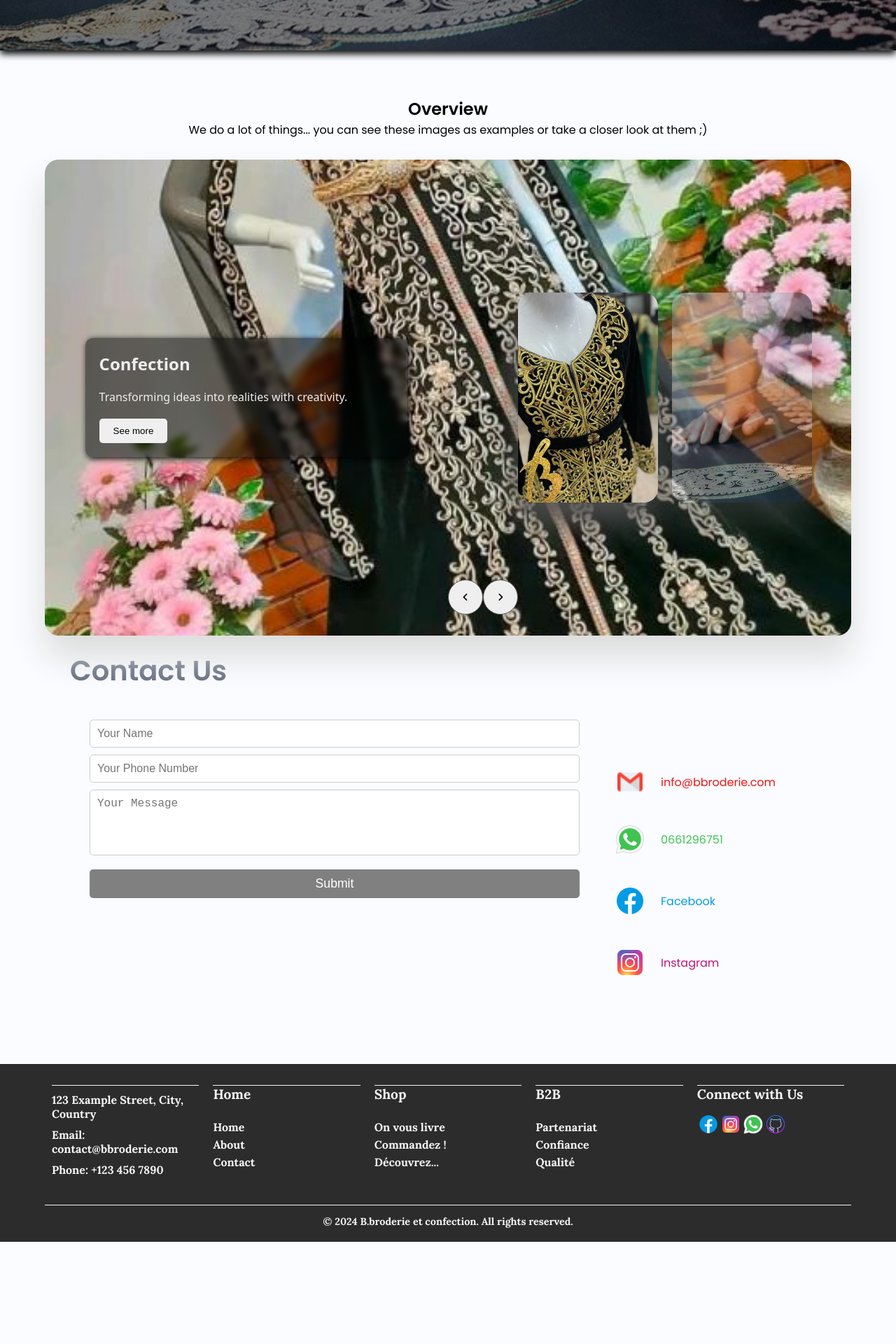
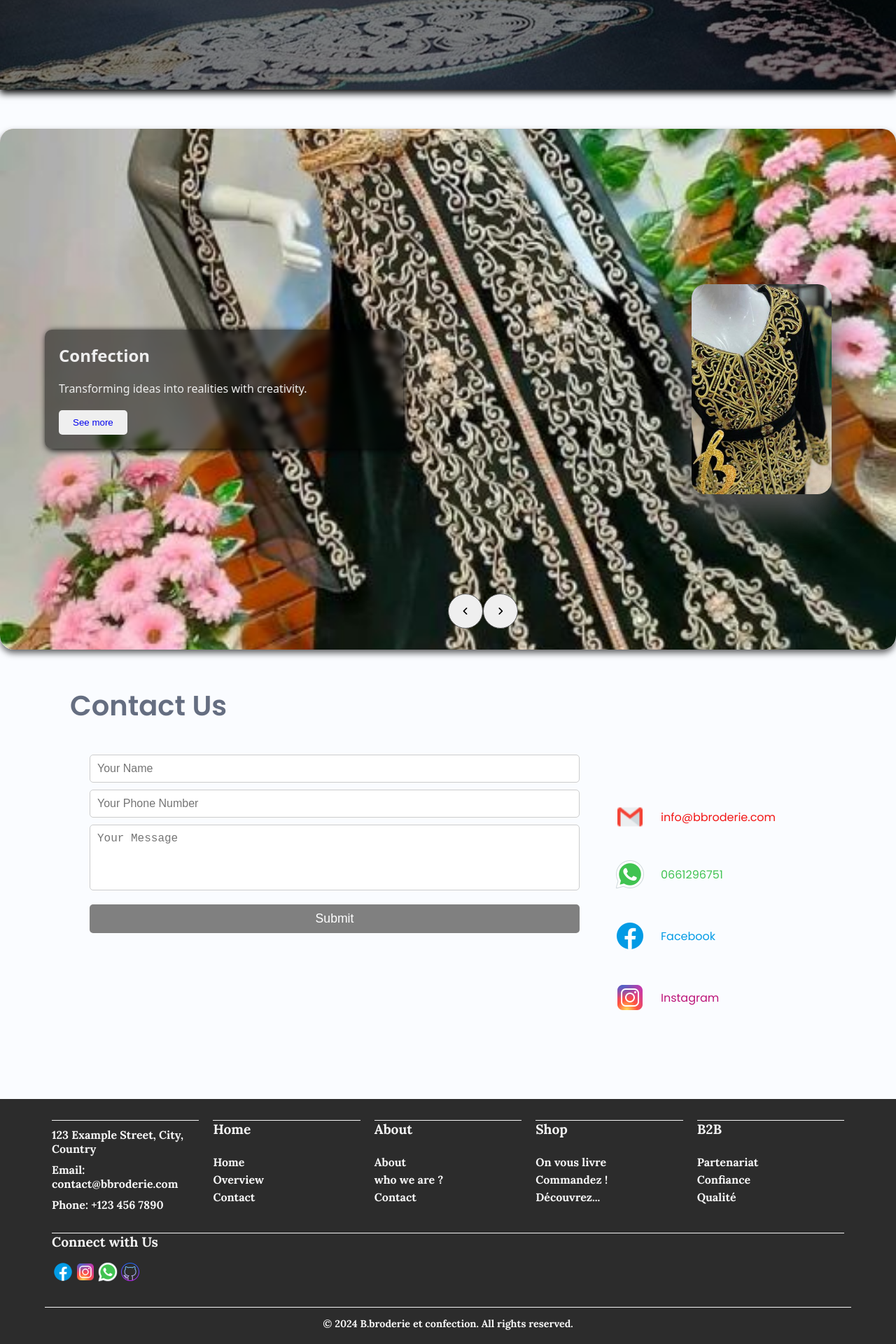
Before and after one commit to chawkiii/b.broderie.react, a React (Create React App) app: page / in a window 1280 px wide. Shown: the part 672-2592 px from the top of the page at 70% size. Before the commit the page ends 2446 px from the top, so only its background shows below. Built offline with nearby package versions, Linux system fonts and the light colour scheme; grey boxes are pictures that could not be loaded.

Commit message:
some js thing

```diff
--- a/src/App.js
+++ b/src/App.js
@@ -16,7 +16,7 @@ import Contact from "./components/contact/Contact.js";
 import Footer from "./components/footer/Footer.js";
 
 // Import des functions
-import ScrollToHash from "../src/components/functions/ScrollToHash.js";
+import ScrollToHash from "./functions/ScrollToHash.js";
 
 const App = () => {
   return (
--- a/src/components/footer/Footer.js
+++ b/src/components/footer/Footer.js
@@ -1,4 +1,5 @@
 import React from "react";
+import { Link } from "react-router-dom";
 import "../../styles/footer.css";
 import fbIcon from "../../assets/icons/icons8-facebook-48.png";
 import instaIcon from "../../assets/icons/icons8-instagram-48.png";
@@ -23,19 +24,42 @@ function Footer() {
 
             <ul>
               <li>
-                <a href="#home" title="Home">
+                <Link to="/#header" title="Home">
                   Home
-                </a>
+                </Link>
               </li>
               <li>
-                <a href="#about" title="About">
-                  About
-                </a>
+                <Link to="/#overview" title="Overview">
+                  Overview
+                </Link>
               </li>
               <li>
-                <a href="#contact" title="Contact">
+                <Link to="/#contact" title="Contact">
                   Contact
-                </a>
+                </Link>
+              </li>
+            </ul>
+          </div>
+
+          {/* About */}
+          <div className="footer-links">
+            <h3>About</h3>
+
+            <ul>
+              <li>
+                <Link to="/about#header" title="About">
+                  About
+                </Link>
+              </li>
+              <li>
+                <Link to="/about#about" title="who we are ?">
+                  who we are ?
+                </Link>
+              </li>
+              <li>
+                <Link to="/about#contact" title="Contact">
+                  Contact
+                </Link>
               </li>
             </ul>
           </div>
--- a/src/components/nav/Nav.js
+++ b/src/components/nav/Nav.js
@@ -96,7 +96,7 @@ const Nav = () => {
                       className="dropdown__link"
                       onClick={() => setShowMenu(false)}
                     >
-                      <span className="dropdown__title"> About</span>
+                      <span className="dropdown__title">About</span>
                     </Link>
 
                     <ul className="dropdown__list">
--- a/src/components/overview/Overview.js
+++ b/src/components/overview/Overview.js
@@ -1,4 +1,6 @@
 import React, { useRef, useEffect, useCallback } from "react";
+import { Link } from "react-router-dom";
+
 import "../../styles/overview.css";
 
 import img1 from "../../assets/overview/1.jpg";
@@ -8,40 +10,46 @@ import img4 from "../../assets/overview/4.jpg";
 import img5 from "../../assets/overview/5.jpg";
 import img6 from "../../assets/overview/6.jpg";
 
-const images = [
+const cards = [
   {
     src: img1,
     name: "Embroidery",
     description:
       "Industrial embroidery services and products made with superior quality.",
+    btn: "services#embodery",
   },
   {
     src: img2,
     name: "Confection",
     description: "Transforming ideas into realities with creativity.",
+    btn: "services#confection",
   },
   {
     src: img3,
     name: "Shop",
     description:
       "Ready to wear, professionals, or want customized wear, we can satisfy you.",
+    btn: "shop#shop",
   },
   {
     src: img4,
     name: "Services",
     description:
-      "We can provide services such as embroidery, flocage, serigraphy...",
+      "We can provide services such as embroidery, flocage, serigraphy and more.",
+    btn: "services#service_sup",
   },
   {
     src: img5,
     name: "Technology",
     description:
       "We are professionals with the best tools and machines in the industry.",
+    btn: "about#about",
   },
   {
     src: img6,
     name: "B2B",
     description: "We are open to partnerships.",
+    btn: "services#contact",
   },
 ];
 
@@ -72,6 +80,11 @@ function Overview() {
     }, 10000); // Slide every 10 seconds
   }, [handleNext]);
 
+  // Pause the auto-slide
+  const pauseAutoSlide = useCallback(() => {
+    clearInterval(intervalRef.current);
+  }, []);
+
   useEffect(() => {
     startAutoSlide(); // Start auto slide on mount
 
@@ -79,27 +92,25 @@ function Overview() {
   }, [startAutoSlide]); // Depend only on startAutoSlide
 
   return (
-    <section className="overview">
-      <div className="spartas">
-        <h2>Overview</h2>
-        <p>
-          We do a lot of things... you can see these images as examples or take
-          a closer look at them ;)
-        </p>
-      </div>
-
+    <section id="overview">
       <div className="slider_container">
         <div id="slide" ref={slideRef}>
-          {images.map((img, index) => (
+          {cards.map((img, index) => (
             <div
               key={index}
               className="item"
               style={{ backgroundImage: `url(${img.src})` }}
             >
-              <div className="content">
+              <div
+                className="content"
+                onMouseEnter={pauseAutoSlide} // Pause on hover
+                onMouseLeave={startAutoSlide} // Resume on leave
+              >
                 <div className="name">{img.name}</div>
                 <div className="description">{img.description}</div>
-                <button>See more</button>
+                <button>
+                  <Link to={img.btn}>See more</Link>
+                </button>
               </div>
             </div>
           ))}
--- a/src/pages/About.js
+++ b/src/pages/About.js
@@ -4,7 +4,6 @@ import Contact from "../components/contact/Contact";
 
 function About() {
   return (
-    <main>
     <section id="about" className="about_section">
       <svg
         className="svg-top"
@@ -21,16 +20,16 @@ function About() {
       <div className="about-text">
         <p>
           Founded 5-6 years ago, B.broderie et confection started as a small
-            business focused on delivering high-quality embroidery services.
-            Over the years, we've expanded our offerings to include a wide range
-            of confection services, catering to both individual customers and
+          business focused on delivering high-quality embroidery services. Over
+          the years, we've expanded our offerings to include a wide range of
+          confection services, catering to both individual customers and
           businesses.
         </p>
         <p>
-            Located in Algeria, our skilled team is passionate about bringing
-            your unique visions to life. We take pride in our craftsmanship and
-            attention to detail, ensuring every piece we create meets the
-            highest standards of quality.
+          Located in Algeria, our skilled team is passionate about bringing your
+          unique visions to life. We take pride in our craftsmanship and
+          attention to detail, ensuring every piece we create meets the highest
+          standards of quality.
         </p>
         <p>
           Our mission is to provide exceptional service and create lasting
@@ -40,8 +39,8 @@ function About() {
           achieve your goals.
         </p>
         <p>
-            Discover the story behind our brand and join us in celebrating the
-            art of embroidery and confection.
+          Discover the story behind our brand and join us in celebrating the art
+          of embroidery and confection.
         </p>
       </div>
       <svg
@@ -56,8 +55,6 @@ function About() {
         ></path>
       </svg>
     </section>
-      <Contact />
-    </main>
   );
 }
 
--- a/src/pages/Cart.js
+++ b/src/pages/Cart.js
@@ -1,7 +1,7 @@
 import React from "react";
 
 function Cart() {
-  return <main>Cart</main>;
+  return <section>Cart</section>;
 }
 
 export default Cart;
--- a/src/pages/Home.js
+++ b/src/pages/Home.js
@@ -4,9 +4,9 @@ import Overview from "../components/overview/Overview";
 function Home() {
   return (
     <>
-      <main>
+      <section>
         <Overview />
-      </main>
+      </section>
     </>
   );
 }
--- a/src/pages/Services.js
+++ b/src/pages/Services.js
@@ -2,7 +2,7 @@ import React from "react";
 
 function Services() {
   return (
-    <main>
+    <section>
       <h1>Services</h1>
       <ul>
         <li id="embodery">
@@ -35,7 +35,7 @@ function Services() {
           <li>livraison</li>
         </ul>
       </ul>
-    </main>
+    </section>
   );
 }
 
--- a/src/styles/header.css
+++ b/src/styles/header.css
@@ -9,6 +9,7 @@
   height: calc(100vh - var(--header-height));
   box-shadow: 0px 5px 10px black;
   margin-bottom: 50px;
+  margin-top: var(--header-height);
   display: flex;
   flex-direction: column;
   align-items: center;
@@ -21,14 +22,15 @@
 }
 .lang-toggle-btn {
   position: absolute;
-  top: 80px;
-  right: 30px;
+  top: calc(50px + var(--header-height));
+  right: 50px;
   background: none;
   border: none;
-  font-size: 1.5rem;
+  font-size: 2rem;
   cursor: pointer;
   z-index: 1;
   color: red;
+  border-radius: 50%;
 }
 
 .lang-dropdown {
@@ -56,3 +58,13 @@
 .lang-dropdown li:hover {
   background: #f0f0f0;
 }
+
+@media screen and (min-width: 1118px) {
+  .home_header {
+    margin-top: calc(var(--header-height) + 2rem);
+    height: calc(100vh - calc(var(--header-height) + 2rem));
+  }
+  .lang-toggle-btn {
+    top: calc(50px + calc(var(--header-height) + 2rem));
+  }
+}
--- a/src/styles/nav.css
+++ b/src/styles/nav.css
@@ -154,6 +154,7 @@
   font-weight: var(--font-semi-bold);
   color: var(--title-color);
 }
+
 .dropdown__list {
   row-gap: 0.25rem;
 }
@@ -163,8 +164,9 @@
   color: var(--text-color);
   transition: color 0.3s;
 }
-.dropdown__link:hover {
-  color: var(--title-color);
+.dropdown__link:hover,
+.dropdown__title:hover {
+  color: var(--first-color);
 }
 
 /* Affichage du sous-menu */
@@ -262,7 +264,8 @@
   .dropdown__link {
     font-size: var(--small-font-size);
   }
-  .dropdown__link:hover {
+  .dropdown__link:hover,
+  .dropdown__title:hover {
     color: var(--first-color);
   }
   .dropdown__item {
--- a/src/styles/overview.css
+++ b/src/styles/overview.css
@@ -1,33 +1,17 @@
-.overview .spartas,
-.spartas {
+.slider_container {
   display: flex;
-  flex-direction: column;
-  margin: 20px auto;
-  padding: 10px;
-  justify-content: center;
-  align-items: center;
-  color: black;
-  width: 90%;
+  width: 100%;
+  margin: var(--header-height) auto 50px auto;
+  padding: 50px;
+  box-shadow: 0px 5px 10px rgba(0, 0, 0, 0.6);
+  position: relative;
+  border-radius: 20px;
+  height: calc(100vh - var(--header-height));
 }
 
-.overview .slider_container,
-.slider_container {
-  display: flex;
-  width: 90%;
-  max-width: 1440px;
-  margin: 0 auto;
-  height: 85vh;
-  padding: 50px;
-  background-color: #f5f5f5;
-  box-shadow: 0 30px 50px #dbdbdb;
-  position: relative;
-  border-radius: 20px;
-}
-
-.overview #slide,
 #slide {
-  width: max-content;
-  margin-top: 50px;
+  width: 100%;
+  height: 100%;
 }
 
 .item {
@@ -50,7 +34,6 @@
   left: 0;
   top: 0;
   transform: translate(0, 0);
-  border-radius: 0;
   width: 100%;
   height: 100%;
   box-shadow: none;
@@ -58,13 +41,13 @@
 }
 
 .item:nth-child(3) {
-  left: 50%;
+  left: calc(100% - calc(200px + 15%));
   opacity: 1;
 }
 
 .item:nth-child(4) {
   left: calc(50% + 220px);
-  opacity: 0.5;
+  opacity: 0;
 }
 
 .item:nth-child(5) {
@@ -73,7 +56,7 @@
 }
 
 .item:nth-child(n + 6) {
-  display: none; /* Optimisé pour cacher totalement */
+  display: none;
 }
 
 .item .content {
@@ -154,6 +137,6 @@
   cursor: pointer;
 }
 
-.buttons button:hover {
+button:hover {
   background-color: #bac383;
 }
```
Also changed, not shown: src/functions/ScrollToHash.js (renamed from src/components/functions/ScrollToHash.js). Lines whose indentation alone changed are shown as unchanged.
